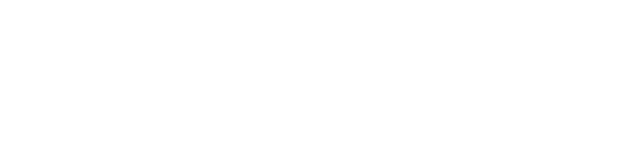
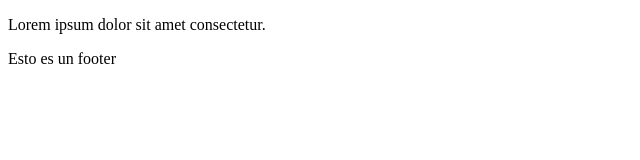
Before and after one commit to ArmandoBolanios/ejemplo_git, a plain HTML site: page index.html in a window 1280 px wide. Shown: the whole page, without its empty margins (0-640 px from the left). Drawn offline with Linux system fonts and the light colour scheme.

Commit message:
Ahora el index html parrafo y un footer

```diff
--- a/index.html
+++ b/index.html
@@ -1,12 +1,19 @@
 <!DOCTYPE html>
 <html lang="en">
+
     <head>
         <meta charset="UTF-8">
         <meta http-equiv="X-UA-Compatible" content="IE=edge">
         <meta name="viewport" content="width=device-width, initial-scale=1.0">
         <title>Document</title>
     </head>
+
     <body>
+        <p>Lorem ipsum dolor sit amet consectetur.</p>
+        <footer>
+            <p>Esto es un footer</p>
+        </footer>
         <script type="text-javascript" src="app.js"></script>
     </body>
+
 </html>
```
Lines whose indentation alone changed are shown as unchanged.
